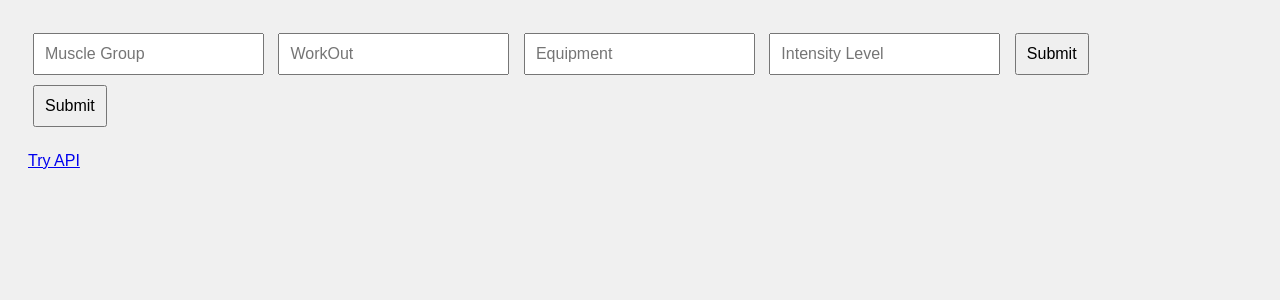
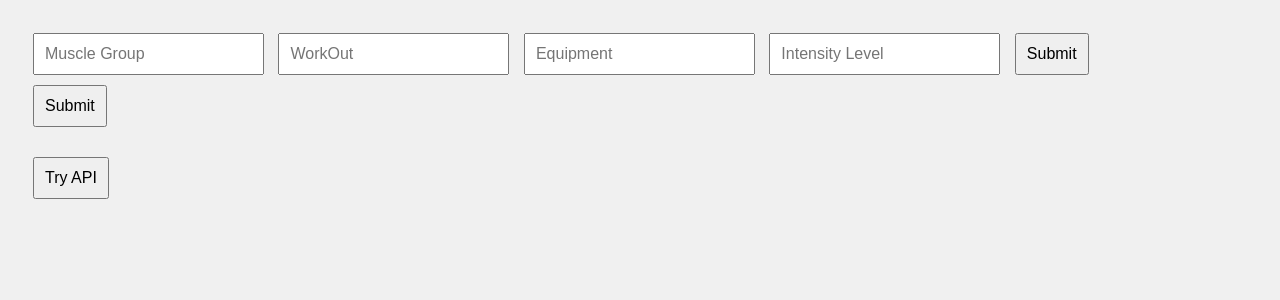
Before and after one commit to naeimsalib/Work-Out-APP, a Flask app: page / in a window 1280 px wide. Shown: the top 300 px of the page. Run offline with Flask 3, Linux system fonts and the light colour scheme.

Commit message:
Update index.html

```diff
--- a/Work out app/templates/index.html
+++ b/Work out app/templates/index.html
@@ -20,7 +20,9 @@
     </form>
 
     <!-- Button to visit the API link -->
-    <a href="https://rapidapi.com/naeimsalib/api/work-out-api1" target="_blank" class="api-button">Try API</a>
+    <a href="https://rapidapi.com/naeimsalib/api/work-out-api1" target="_blank">
+        <button class="api-button">Try API</button>
+    </a>
 
     {% if data %}
     <div class="total-count data-container">
```
